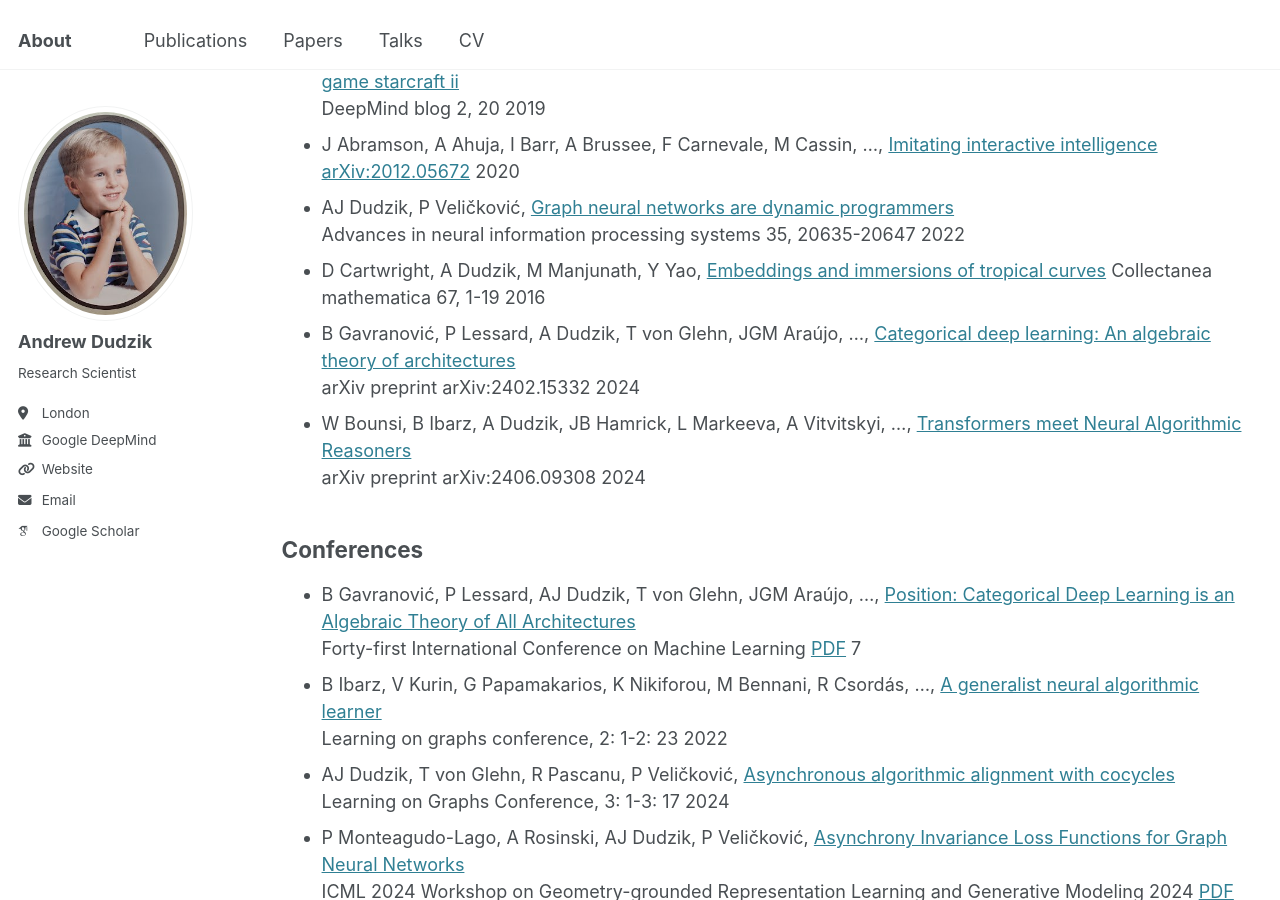
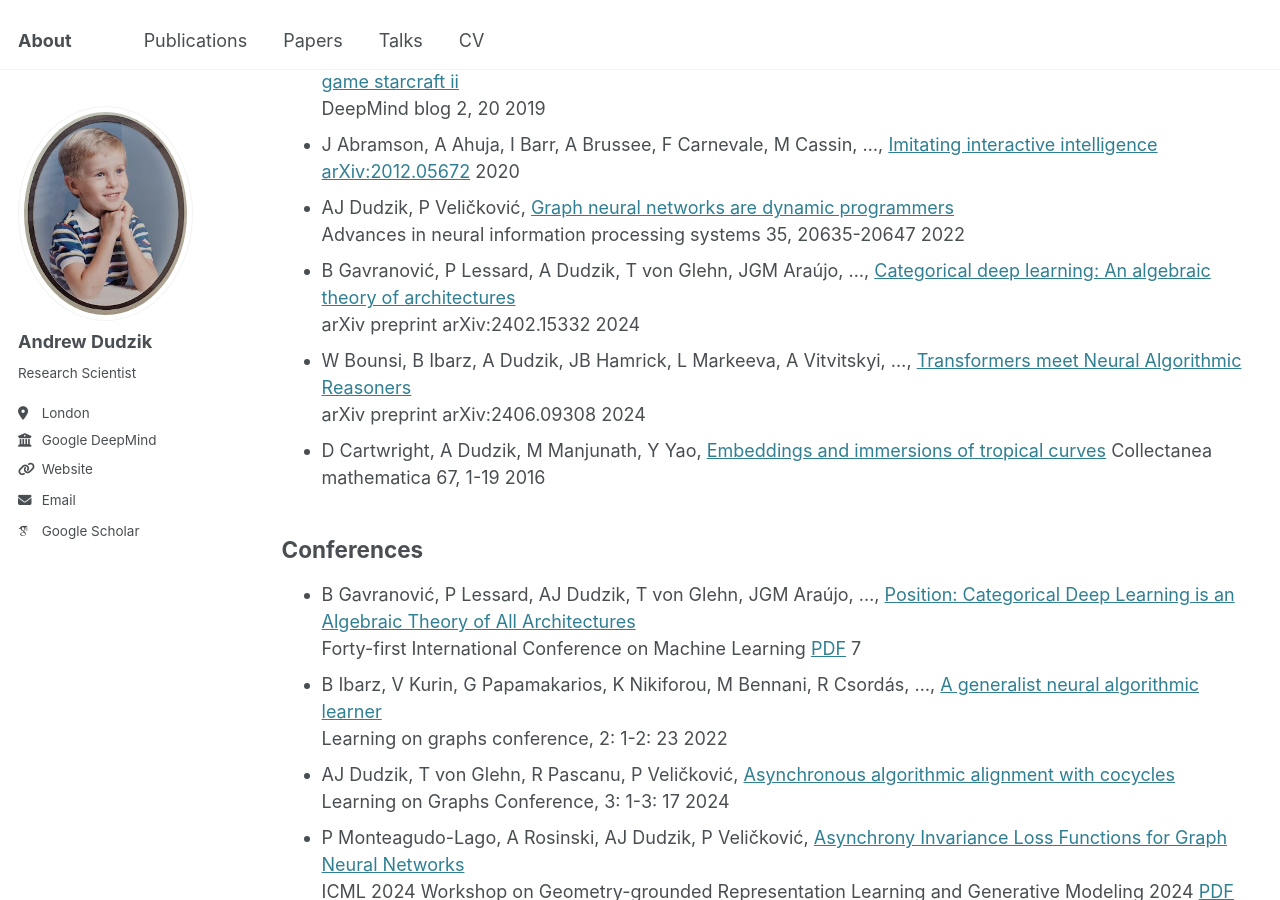
Before and after one commit to mdudzik/mdudzik.github.io, a Jekyll site: the page built from _pages/publications.md, in a window 1280 px wide and 900 px high, scrolled down 314 px. Built offline with Jekyll 4.4.1, drawn with Linux system fonts in a browser that asks for light colours; some web fonts are replaced.

Commit message:
reordering

```diff
--- a/_pages/publications.md
+++ b/_pages/publications.md
@@ -45,15 +45,15 @@ DeepMind blog 2, 20
 - AJ Dudzik, P Veličković, [Graph neural networks are dynamic programmers]()\
 Advances in neural information processing systems 35, 20635-20647
 	2022
-- D Cartwright, A Dudzik, M Manjunath, Y Yao, [Embeddings and immersions of tropical curves]()
-Collectanea mathematica 67, 1-19
-	2016
 - B Gavranović, P Lessard, A Dudzik, T von Glehn, JGM Araújo, ..., [Categorical deep learning: An algebraic theory of architectures]()\
 arXiv preprint arXiv:2402.15332
 	2024
 - W Bounsi, B Ibarz, A Dudzik, JB Hamrick, L Markeeva, A Vitvitskyi, ..., [Transformers meet Neural Algorithmic Reasoners]()\
 arXiv preprint arXiv:2406.09308
 	2024
+- D Cartwright, A Dudzik, M Manjunath, Y Yao, [Embeddings and immersions of tropical curves]()
+Collectanea mathematica 67, 1-19
+	2016
 
 ## Conferences
 
```
